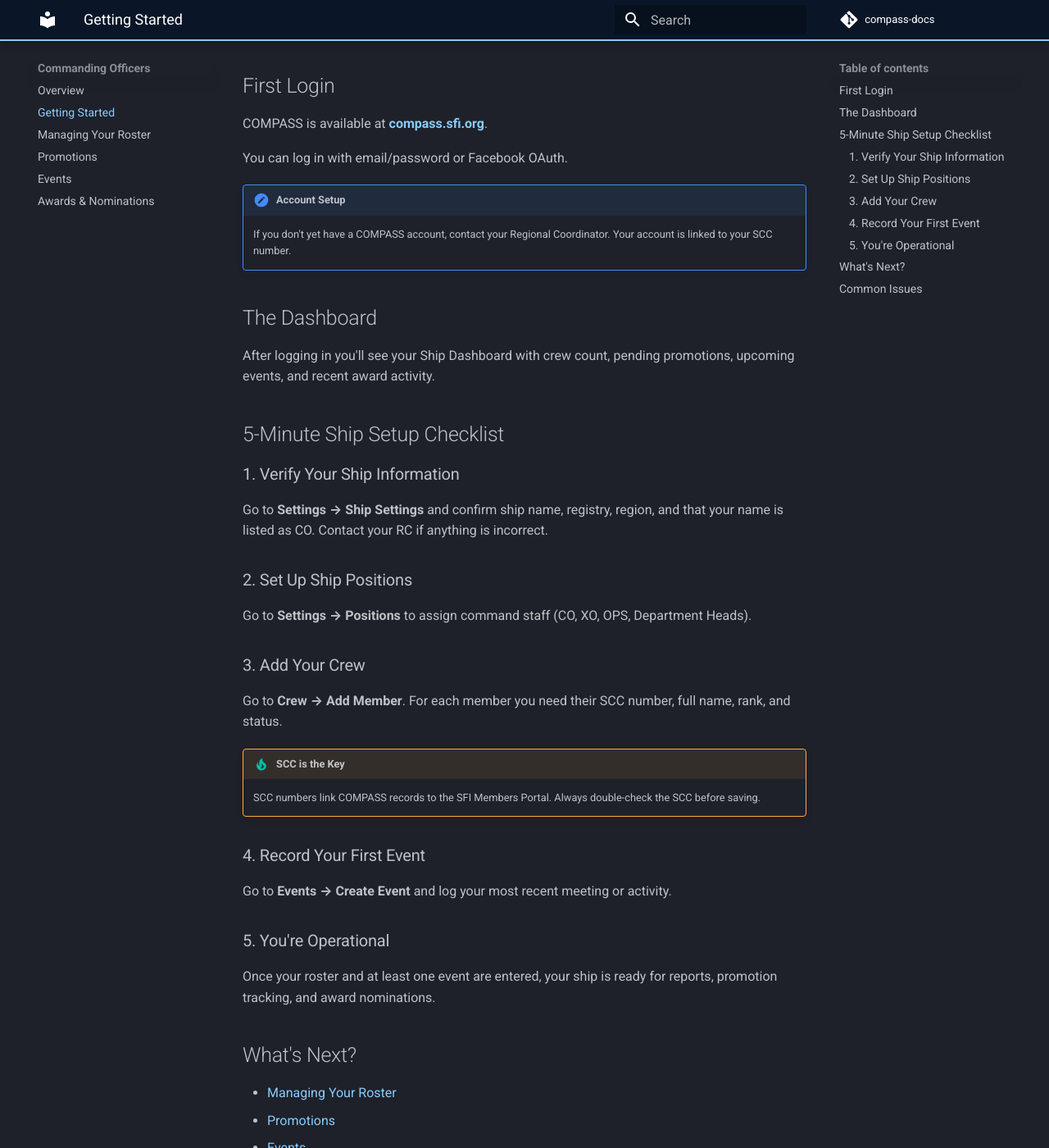
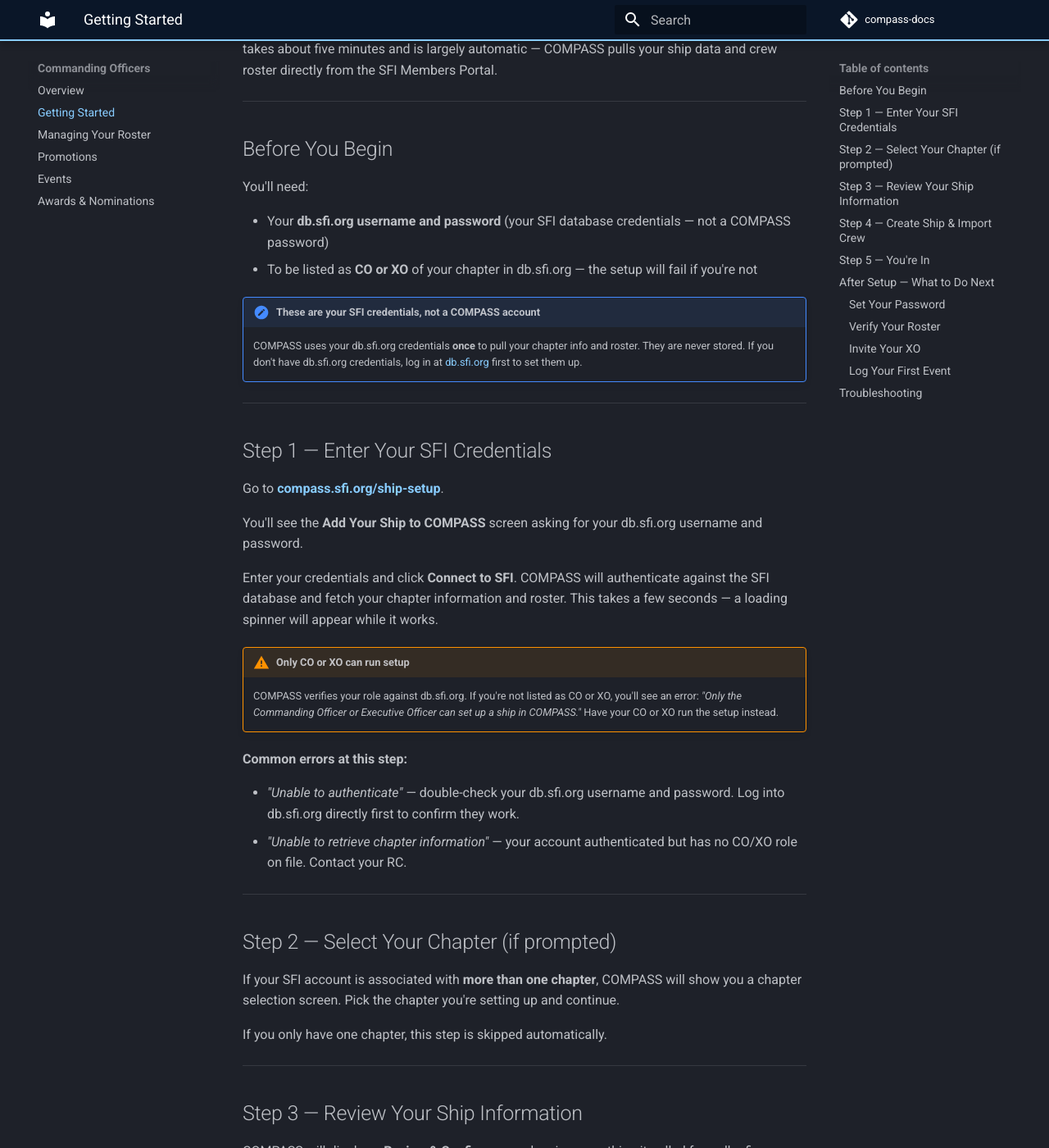
Before and after one commit to dwizard0/compass-docs, an MkDocs documentation site: the page built from docs/co-guide/getting-started.md, in a window 1280 px wide and 1400 px high, scrolled down 208 px. Shown: the whole window at 82% size. Built offline with MkDocs 1.6.1 and Material for MkDocs 9.7.7, drawn with Linux system fonts in a browser that asks for light colours; comment, search, counter and statistics services are not loaded; some of the changed text lies outside the part shown.

Commit message:
Rewrite CO getting-started guide based on actual ShipSetupController and Blade views

```diff
--- a/docs/co-guide/getting-started.md
+++ b/docs/co-guide/getting-started.md
@@ -1,55 +1,139 @@
 # Getting Started
 
-This page walks you through your first login and essential setup steps.
+This guide walks you through setting up your ship in COMPASS from scratch. The entire process takes about five minutes and is largely automatic — COMPASS pulls your ship data and crew roster directly from the SFI Members Portal.
 
-## First Login
+---
 
-COMPASS is available at **[compass.sfi.org](https://compass.sfi.org)**.
+## Before You Begin
 
-You can log in with email/password or Facebook OAuth.
+You'll need:
 
-!!! note "Account Setup"
-    If you don't yet have a COMPASS account, contact your Regional Coordinator. Your account is linked to your SCC number.
+- Your **db.sfi.org username and password** (your SFI database credentials — not a COMPASS password)
+- To be listed as **CO or XO** of your chapter in db.sfi.org — the setup will fail if you're not
 
-## The Dashboard
+!!! note "These are your SFI credentials, not a COMPASS account"
+    COMPASS uses your db.sfi.org credentials **once** to pull your chapter info and roster. They are never stored. If you don't have db.sfi.org credentials, log in at [db.sfi.org](https://db.sfi.org) first to set them up.
 
-After logging in you'll see your Ship Dashboard with crew count, pending promotions, upcoming events, and recent award activity.
+---
 
-## 5-Minute Ship Setup Checklist
+## Step 1 — Enter Your SFI Credentials
 
-### 1. Verify Your Ship Information
+Go to **[compass.sfi.org/ship-setup](https://compass.sfi.org/ship-setup)**.
 
-Go to **Settings → Ship Settings** and confirm ship name, registry, region, and that your name is listed as CO. Contact your RC if anything is incorrect.
+You'll see the **Add Your Ship to COMPASS** screen asking for your db.sfi.org username and password.
 
-### 2. Set Up Ship Positions
+Enter your credentials and click **Connect to SFI**. COMPASS will authenticate against the SFI database and fetch your chapter information and roster. This takes a few seconds — a loading spinner will appear while it works.
 
-Go to **Settings → Positions** to assign command staff (CO, XO, OPS, Department Heads).
+!!! warning "Only CO or XO can run setup"
+    COMPASS verifies your role against db.sfi.org. If you're not listed as CO or XO, you'll see an error: *"Only the Commanding Officer or Executive Officer can set up a ship in COMPASS."* Have your CO or XO run the setup instead.
 
-### 3. Add Your Crew
+**Common errors at this step:**
 
-Go to **Crew → Add Member**. For each member you need their SCC number, full name, rank, and status.
+- *"Unable to authenticate"* — double-check your db.sfi.org username and password. Log into db.sfi.org directly first to confirm they work.
+- *"Unable to retrieve chapter information"* — your account authenticated but has no CO/XO role on file. Contact your RC.
 
-!!! tip "SCC is the Key"
-    SCC numbers link COMPASS records to the SFI Members Portal. Always double-check the SCC before saving.
+---
 
-### 4. Record Your First Event
+## Step 2 — Select Your Chapter (if prompted)
 
-Go to **Events → Create Event** and log your most recent meeting or activity.
+If your SFI account is associated with **more than one chapter**, COMPASS will show you a chapter selection screen. Pick the chapter you're setting up and continue.
 
-### 5. You're Operational
+If you only have one chapter, this step is skipped automatically.
 
-Once your roster and at least one event are entered, your ship is ready for reports, promotion tracking, and award nominations.
+---
 
-## What's Next?
+## Step 3 — Review Your Ship Information
 
-- [Managing Your Roster](roster.md)
-- [Promotions](promotions.md)
-- [Events](events.md)
+COMPASS will display a **Review & Confirm** page showing everything it pulled from db.sfi.org:
 
-## Common Issues
+**Ship Information**
 
-**I can't see my ship.** Contact your RC — your account needs to be linked to your ship.
+- Ship name and registry
+- Ship class
+- Region
+- Chapter type
+- Commissioned date and charter city
 
-**My rank shows incorrectly.** Fix it in db.sfi.org first; COMPASS syncs from there.
+**Command Staff**
 
-**I don't have CO permissions.** Contact your RC or the platform administrator.
+- CO name and SCC — with a "You" badge next to your name
+- XO name and SCC
+
+**Crew Roster Preview**
+
+A table showing every member COMPASS found in your db.sfi.org roster, with their position, rank, name, and SCC. This is a preview — nothing has been saved yet.
+
+**Review this carefully.** If the ship name, registry, or command staff looks wrong, click **← Start Over** and contact your RC — the data comes directly from db.sfi.org, so any errors need to be corrected there first.
+
+!!! warning "Ship already exists in COMPASS"
+    If your ship has already been set up by someone else, you'll see an orange warning on this page and the Create Ship button won't appear. Contact your RC to get access to your ship's existing record.
+
+---
+
+## Step 4 — Create Ship & Import Crew
+
+If everything looks correct, click **Create Ship & Import Crew**.
+
+COMPASS will:
+
+1. **Create your ship record** — name, registry, class, region, and all chapter details
+2. **Import your entire crew roster** — all members from db.sfi.org are added to COMPASS with their ranks, positions, and SCC numbers
+3. **Create your COMPASS account** — you're automatically logged in after setup
+4. **Sync your eligibility data** — your OTS/OCC completions and academy records are pulled from db.sfi.org
+
+!!! note "Don't close the page"
+    A loading spinner appears while provisioning runs. This can take 10–15 seconds depending on roster size. **Don't close or refresh the page** while it's working.
+
+---
+
+## Step 5 — You're In
+
+On success, COMPASS redirects you to the **Ship Dashboard** with a confirmation message:
+
+> *"Welcome to COMPASS! USS [Your Ship] (NCC-XXXXX) has been successfully set up. Imported X new crew and updated Y existing."*
+
+Your ship is now live in COMPASS with your full roster already imported.
+
+---
+
+## After Setup — What to Do Next
+
+Your ship is operational, but there are a few things worth doing immediately:
+
+### Set Your Password
+
+Your COMPASS account was created automatically with a temporary password. Go to **Profile → Change Password** and set a real one before logging out.
+
+### Verify Your Roster
+
+Go to **Crew** and scan through your imported roster. Check that:
+
+- All active members are present
+- Ranks look correct
+- Anyone who has left SFI or transferred is marked accordingly (see [Managing Your Roster](roster.md))
+
+The import pulls directly from db.sfi.org, so if someone is missing it means they weren't on your chapter's roster there.
+
+### Invite Your XO
+
+Your XO was imported as a crew member but may not have a COMPASS account yet. Direct them to [compass.sfi.org](https://compass.sfi.org) to register — they'll need to create an account with the same SCC on file. Once their account is active, their CO/XO permissions will apply automatically.
+
+### Log Your First Event
+
+Go to **Events → Create Event** and enter your most recent ship meeting. See the [Events Guide](events.md).
+
+---
+
+## Troubleshooting
+
+**Setup failed partway through.**
+The setup runs as a single transaction — if anything fails, nothing is saved. You can safely run it again from the start. Check the error message for specifics and contact your RC if it persists.
+
+**My roster shows 0 members.**
+Your chapter may not have a roster on file in db.sfi.org, or there may be a formatting issue with the data. Your ship record will still be created — you can add crew manually afterward through **Crew → Add Member**.
+
+**I already have a COMPASS account but I'm running setup.**
+That's fine — COMPASS will detect your existing account (matched by SCC) and link it to the new ship rather than creating a duplicate.
+
+**My ship was previously in COMPASS but was withdrawn.**
+COMPASS handles this automatically. If your ship's registry matches a withdrawn ship in the system, setup will **reactivate** it rather than create a duplicate. Your historical data (awards, promotion history, events) is fully preserved. Crew members won't be auto-restored — they'll need to rejoin through the normal join request process.
```
